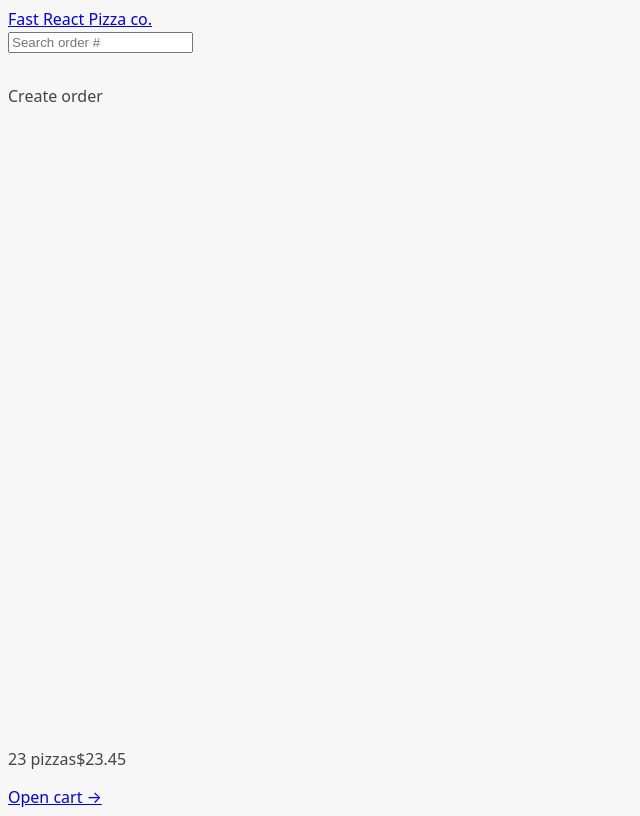
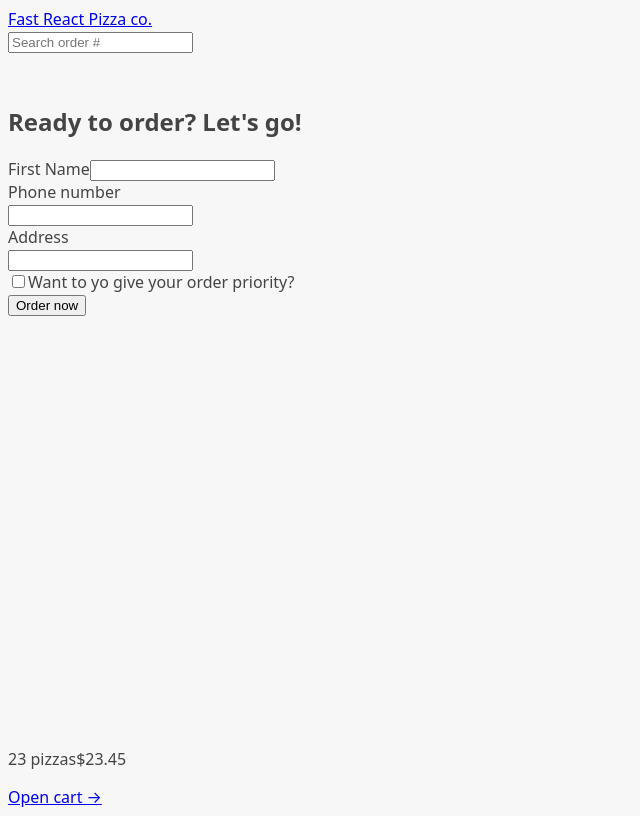
Before and after one commit to JeanCastellotti/fast-react-pizza, a React (Vite) app: page /order/new in a window 1280 px wide. Shown: the whole page, without its empty margins (0-640 px from the left). Built offline with nearby package versions, Linux system fonts and the light colour scheme.

Commit message:
feat: create order

```diff
--- a/src/App.jsx
+++ b/src/App.jsx
@@ -3,7 +3,9 @@
 import Menu, { loader as menuLoader } from './features/menu/Menu'
 import Cart from './features/cart/Cart'
 import Order, { loader as orderLoader } from './features/order/Order'
-import CreateOrder from './features/order/CreateOrder'
+import CreateOrder, {
+  action as createdOrderAction,
+} from './features/order/CreateOrder'
 import Layout from './ui/Layout'
 import Error from './ui/Error'
 
@@ -20,7 +22,11 @@
         errorElement: <Error />,
       },
       { path: '/cart', element: <Cart /> },
-      { path: '/order/new', element: <CreateOrder /> },
+      {
+        path: '/order/new',
+        element: <CreateOrder />,
+        action: createdOrderAction,
+      },
       {
         path: '/order/:id',
         element: <Order />,
--- a/src/features/menu/Menu.jsx
+++ b/src/features/menu/Menu.jsx
@@ -4,6 +4,7 @@
 
 function Menu() {
   const menu = useLoaderData()
+
   return (
     <ul>
       {menu.map((pizza) => (
--- a/src/features/order/CreateOrder.jsx
+++ b/src/features/order/CreateOrder.jsx
@@ -1,5 +1,95 @@
+import { useState } from 'react'
+import { Form, redirect } from 'react-router-dom'
+import { createOrder } from '../../services/apiRestaurant'
+
+// https://uibakery.io/regex-library/phone-number
+const isValidPhone = (str) =>
+  /^\+?\d{1,4}?[-.\s]?\(?\d{1,3}?\)?[-.\s]?\d{1,4}[-.\s]?\d{1,4}[-.\s]?\d{1,9}$/.test(
+    str
+  )
+
+const fakeCart = [
+  {
+    pizzaId: 12,
+    name: 'Mediterranean',
+    quantity: 2,
+    unitPrice: 16,
+    totalPrice: 32,
+  },
+  {
+    pizzaId: 6,
+    name: 'Vegetale',
+    quantity: 1,
+    unitPrice: 13,
+    totalPrice: 13,
+  },
+  {
+    pizzaId: 11,
+    name: 'Spinach and Mushroom',
+    quantity: 1,
+    unitPrice: 15,
+    totalPrice: 15,
+  },
+]
+
 function CreateOrder() {
-  return <div>Create order</div>
+  // const [withPriority, setWithPriority] = useState(false);
+  const cart = fakeCart
+
+  return (
+    <div>
+      <h2>Ready to order? Let's go!</h2>
+
+      <Form method="POST">
+        <div>
+          <label>First Name</label>
+          <input type="text" name="customer" required />
+        </div>
+
+        <div>
+          <label>Phone number</label>
+          <div>
+            <input type="tel" name="phone" required />
+          </div>
+        </div>
+
+        <div>
+          <label>Address</label>
+          <div>
+            <input type="text" name="address" required />
+          </div>
+        </div>
+
+        <div>
+          <input
+            type="checkbox"
+            name="priority"
+            id="priority"
+            // value={withPriority}
+            // onChange={(e) => setWithPriority(e.target.checked)}
+          />
+          <label htmlFor="priority">Want to yo give your order priority?</label>
+        </div>
+
+        <div>
+          <input type="hidden" name="cart" value={JSON.stringify(cart)} />
+          <button>Order now</button>
+        </div>
+      </Form>
+    </div>
+  )
+}
+
+export async function action({ request }) {
+  const formData = await request.formData()
+  const data = Object.fromEntries(formData)
+  const order = {
+    ...data,
+    cart: JSON.parse(data.cart),
+    priority: Boolean(data.priority),
+  }
+  const newOrder = await createOrder(order)
+  return redirect(`/order/${newOrder.id}`)
 }
 
 export default CreateOrder
```
